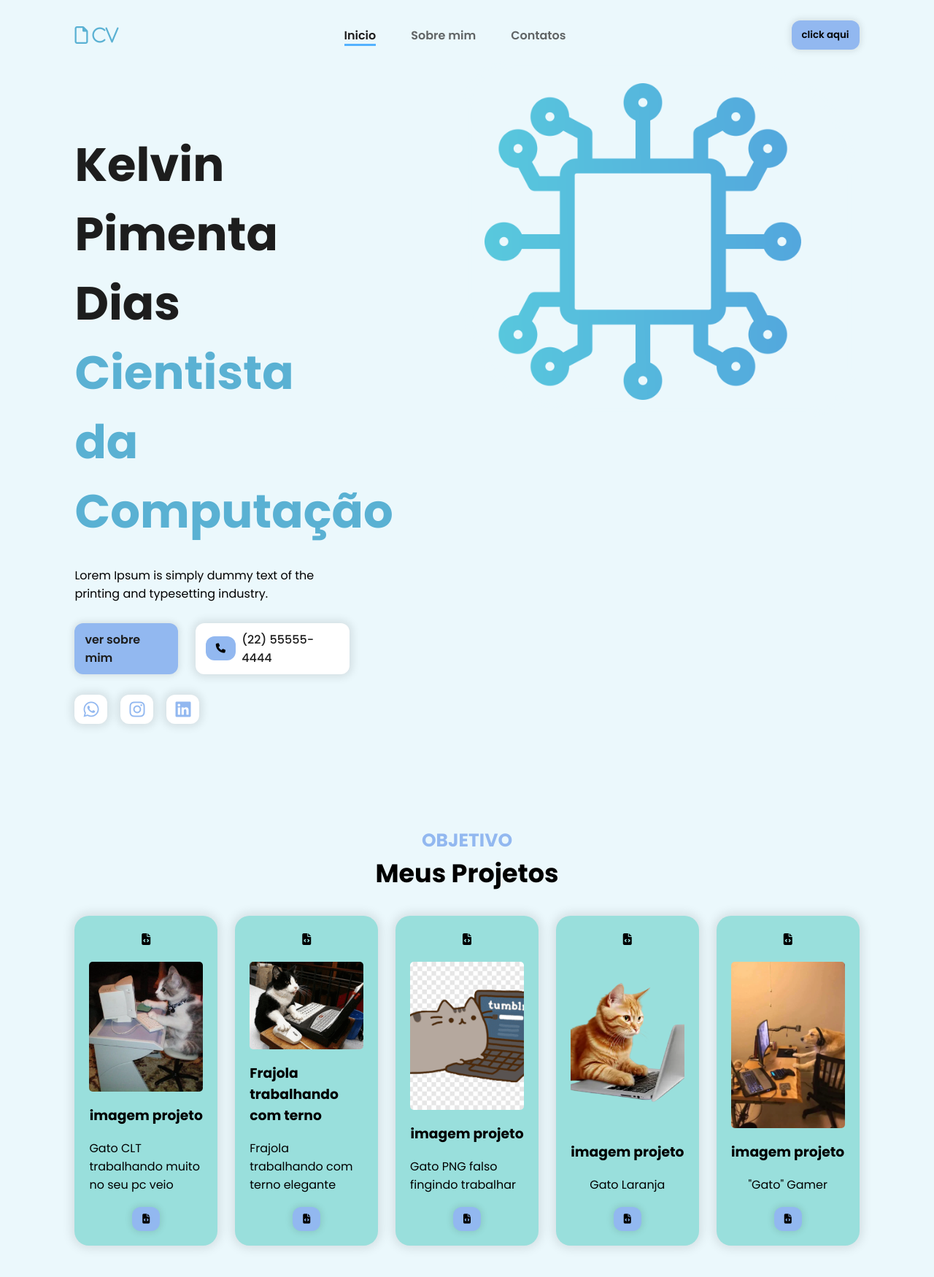
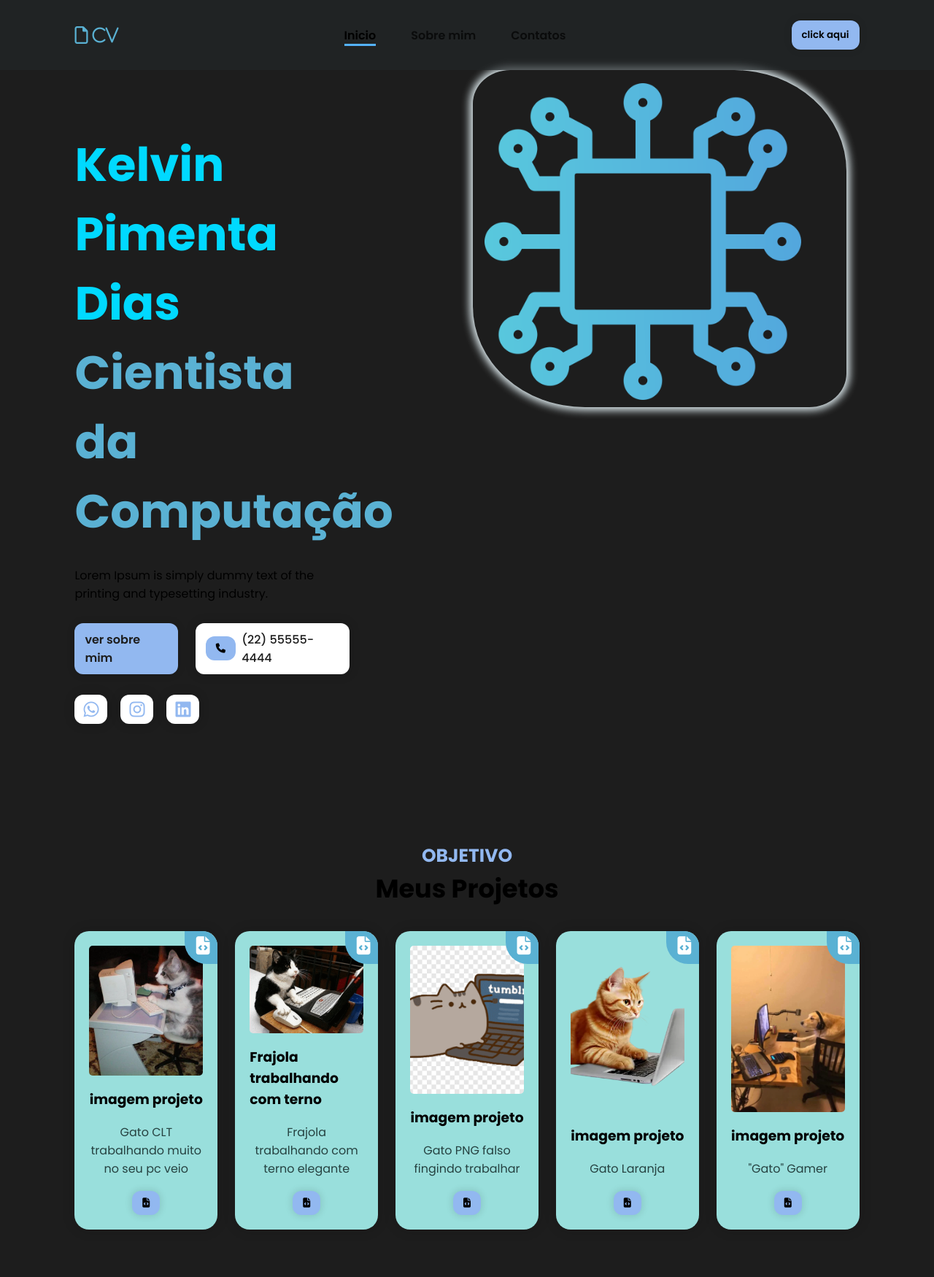
Before and after one commit to KelvinPD/KelvinPD.github.io, a plain HTML site: page index.html in a window 1280 px wide. Shown: the whole page at 73% size. Drawn offline with nearby package versions, Linux system fonts and the light colour scheme; files whose address does not match are found by name.

Commit message:
atualizaçoes esteticas

```diff
--- a/SRC/styles/header.css
+++ b/SRC/styles/header.css
@@ -1,7 +1,10 @@
 header {
     width: 100%;
     padding: 28px 8%;
-
+    position: sticky;
+    top: 0;
+    background-color: #222729ad;
+    z-index: 3;
 }
 
 
@@ -27,12 +30,12 @@ header {
 
 .nav-item a {
     text-decoration: none;
-    color: #1d1d1dad;
+    color: #000000ad;
     font-weight: 600;
 }
 
 .nav-item.active a {
-    color: #1d1d1d;
+    color: #000000;
     border-bottom: 3px solid rgb(84, 178, 255);
 }
 
--- a/SRC/styles/home.css
+++ b/SRC/styles/home.css
@@ -14,7 +14,7 @@
 
 #cta .title {
     font-size: 4rem;
-    color: #1d1d1d;
+    color: #00d9ff;
 }
 
 #cta .title span {
--- a/SRC/styles/menu.css
+++ b/SRC/styles/menu.css
@@ -24,5 +24,47 @@
     padding: 20px;
     background-color: #99dfdc;
     box-shadow: 0px 0px 14px 4px rgba(0, 0, 0, 0.1);
+    position: relative;
+    overflow: hidden;
+}
 
+.projeto-code {
+    position: absolute;
+    background-color: #5AB1D3;
+    display: flex;
+    align-items: center;
+    justify-content: center;
+    font-size: 1.563rem;
+    color: #ffffff;
+    width: 50px;
+    height: 50px;
+    right: -5px;
+    top: -5px;
+    border-radius: 0px 37.5px 0px 30px;
 }
+
+.projeto-description {
+    color: #264241;
+    text-align: center;
+}
+
+@media screen and (max-width: 1170px) {
+    #projetos {
+        flex-wrap: wrap;
+        justify-content: center;
+    }
+
+    .projeto {
+        width: calc(50% - 24px);
+    }
+}
+
+@media screen and (max-width: 630px) {
+    .projeto {
+        width: 100%;
+    }
+
+    #menu section-subtitle {
+        text-align: center;
+    }
+}
--- a/SRC/styles/styles.css
+++ b/SRC/styles/styles.css
@@ -9,7 +9,7 @@
 
 
 body {
-    background-color: #ebf8fc;
+    background-color: #1d1d1d;
 }
 
 section {
```
